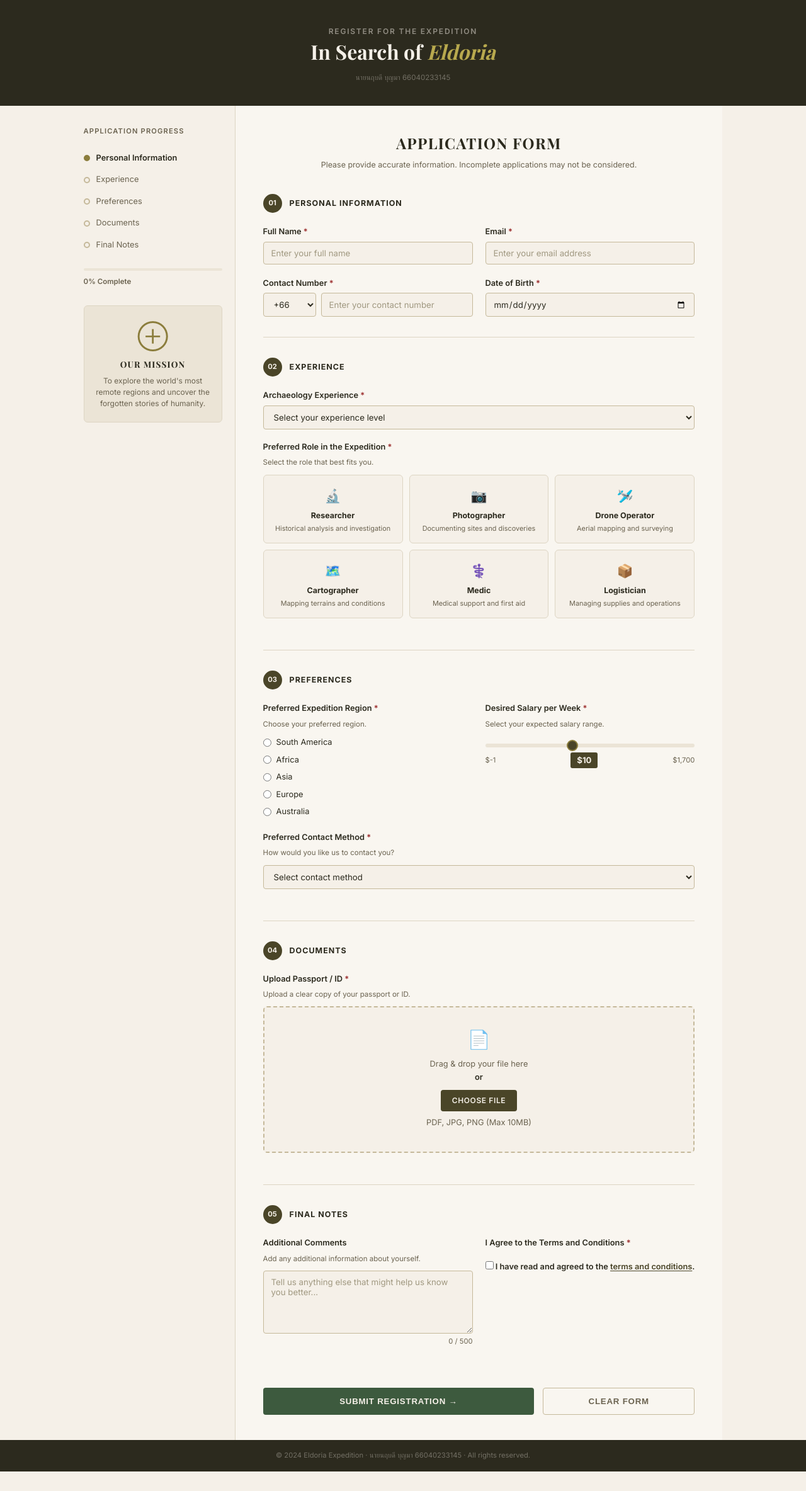
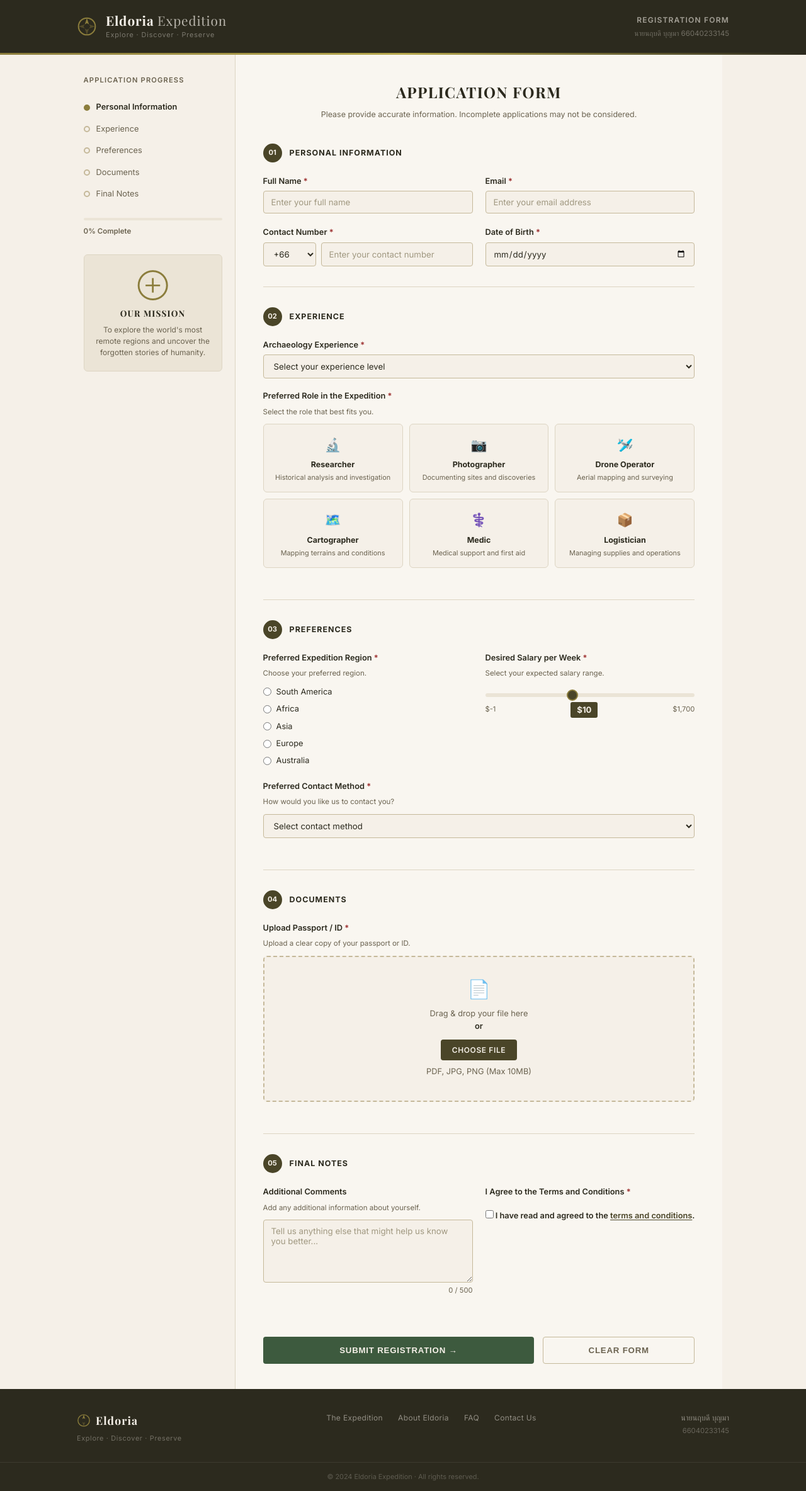
Before and after one commit to Birdie-1/form-testing, a plain HTML site: page index.html in a window 1280 px wide. Shown: the whole page at 63% size. Before the commit the page ends 2337 px from the top, so only its background shows below. Drawn offline with nearby package versions, Linux system fonts and the light colour scheme.

Commit message:
polish: professional header and footer
Header:
- Compass logo + brand name (Eldoria Expedition) on left
- Page name + student credit on right
- Gold accent bar underneath

Footer:
- 3-column layout: brand+tagline, nav links, student credit
- Subtle copyright bar at bottom
- Responsive: stacks on mobile

```diff
--- a/index.html
+++ b/index.html
@@ -13,9 +13,26 @@
 
     <!-- ========== HEADER ========== -->
     <header class="page-header">
-        <h1 class="page-title">Register for the Expedition</h1>
-        <p class="page-title-accent">In Search of <span>Eldoria</span></p>
-        <p class="page-credit">นายนฤบดี บุญมา 66040233145</p>
+        <div class="header-inner">
+            <div class="header-brand">
+                <svg class="header-logo" viewBox="0 0 24 24" width="32" height="32" fill="none" stroke="currentColor" stroke-width="1.5">
+                    <circle cx="12" cy="12" r="10"/>
+                    <polygon points="12,2 14.5,9.5 12,8 9.5,9.5" fill="currentColor" stroke="none"/>
+                    <polygon points="12,22 9.5,14.5 12,16 14.5,14.5" fill="currentColor" stroke="none" opacity="0.4"/>
+                    <polygon points="2,12 9.5,9.5 8,12 9.5,14.5" fill="currentColor" stroke="none" opacity="0.4"/>
+                    <polygon points="22,12 14.5,14.5 16,12 14.5,9.5" fill="currentColor" stroke="none" opacity="0.4"/>
+                </svg>
+                <div>
+                    <h1 class="header-title">Eldoria <span class="header-title-thin">Expedition</span></h1>
+                    <p class="header-tagline">Explore · Discover · Preserve</p>
+                </div>
+            </div>
+            <div class="header-info">
+                <p class="header-page-name">Registration Form</p>
+                <p class="header-credit">นายนฤบดี บุญมา 66040233145</p>
+            </div>
+        </div>
+        <div class="header-accent"></div>
     </header>
 
     <!-- ========== MAIN LAYOUT ========== -->
@@ -266,7 +283,32 @@
 
     <!-- ========== FOOTER ========== -->
     <footer class="footer">
-        <p>© 2024 Eldoria Expedition · นายนฤบดี บุญมา 66040233145 · All rights reserved.</p>
+        <div class="footer-main">
+            <div class="footer-brand">
+                <div class="footer-logo-row">
+                    <svg class="footer-logo-icon" viewBox="0 0 24 24" width="22" height="22" fill="none" stroke="currentColor" stroke-width="1.5">
+                        <circle cx="12" cy="12" r="10"/>
+                        <polygon points="12,2 14.5,9.5 12,8 9.5,9.5" fill="currentColor" stroke="none"/>
+                        <polygon points="12,22 9.5,14.5 12,16 14.5,14.5" fill="currentColor" stroke="none" opacity="0.4"/>
+                    </svg>
+                    <span class="footer-logo-text">Eldoria</span>
+                </div>
+                <p class="footer-tagline">Explore · Discover · Preserve</p>
+            </div>
+            <nav class="footer-links">
+                <a href="#">The Expedition</a>
+                <a href="#">About Eldoria</a>
+                <a href="#">FAQ</a>
+                <a href="#">Contact Us</a>
+            </nav>
+            <div class="footer-credit">
+                <p class="footer-credit-name">นายนฤบดี บุญมา</p>
+                <p class="footer-credit-id">66040233145</p>
+            </div>
+        </div>
+        <div class="footer-bottom">
+            <p>© 2024 Eldoria Expedition · All rights reserved.</p>
+        </div>
     </footer>
 
     <script src="script.js"></script>
--- a/style.css
+++ b/style.css
@@ -56,41 +56,74 @@ a {
 }
 
 /* ============================================
-   Page Header
+   Page Header — logo left, info right, accent bar
    ============================================ */
 .page-header {
     background: var(--dark-brown);
     color: var(--cream);
-    padding: 40px 40px 36px;
-    text-align: center;
 }
 
-.page-title {
-    font-family: var(--font-sans);
+.header-inner {
+    display: flex;
+    align-items: center;
+    justify-content: space-between;
+    max-width: 1100px;
+    margin: 0 auto;
+    padding: 20px 32px;
+}
+
+.header-brand {
+    display: flex;
+    align-items: center;
+    gap: 14px;
+}
+
+.header-logo {
+    color: var(--gold);
+    flex-shrink: 0;
+}
+
+.header-title {
+    font-family: var(--font-serif);
+    font-size: 1.3rem;
+    font-weight: 700;
+    letter-spacing: 0.04em;
+    line-height: 1.2;
+}
+
+.header-title-thin {
+    font-weight: 400;
+    opacity: 0.7;
+}
+
+.header-tagline {
+    font-size: 0.68rem;
+    color: rgba(245, 240, 232, 0.4);
+    letter-spacing: 0.08em;
+    margin-top: 2px;
+}
+
+.header-info {
+    text-align: right;
+}
+
+.header-page-name {
     font-size: 0.75rem;
     font-weight: 600;
     text-transform: uppercase;
-    letter-spacing: 0.15em;
-    color: rgba(245, 240, 232, 0.5);
-    margin-bottom: 4px;
+    letter-spacing: 0.1em;
+    color: rgba(245, 240, 232, 0.6);
 }
 
-.page-title-accent {
-    font-family: var(--font-serif);
-    font-size: 2rem;
-    font-weight: 700;
-    line-height: 1.2;
+.header-credit {
+    font-size: 0.72rem;
+    color: rgba(245, 240, 232, 0.35);
+    margin-top: 2px;
 }
 
-.page-title-accent span {
-    color: var(--gold-light);
-    font-style: italic;
-}
-
-.page-credit {
-    font-size: 0.72rem;
-    color: rgba(245, 240, 232, 0.35);
-    margin-top: 12px;
+.header-accent {
+    height: 3px;
+    background: linear-gradient(to right, var(--gold), var(--gold-light), transparent);
 }
 
 /* ============================================
@@ -672,17 +705,90 @@ input[type="range"]::-moz-range-thumb {
 }
 
 /* ============================================
-   Footer
+   Footer — 3 columns: brand, links, credit
    ============================================ */
 .footer {
     background: var(--dark-brown);
-    padding: 16px 32px;
+    color: rgba(245, 240, 232, 0.7);
+    margin-top: auto;
+}
+
+.footer-main {
+    display: flex;
+    justify-content: space-between;
+    align-items: start;
+    max-width: 1100px;
+    margin: 0 auto;
+    padding: 36px 32px 28px;
+    gap: 32px;
+}
+
+.footer-logo-row {
+    display: flex;
+    align-items: center;
+    gap: 8px;
+}
+
+.footer-logo-icon {
+    color: var(--gold);
+}
+
+.footer-logo-text {
+    font-family: var(--font-serif);
+    font-size: 1.1rem;
+    font-weight: 700;
+    color: var(--cream);
+    letter-spacing: 0.06em;
+}
+
+.footer-tagline {
+    font-size: 0.68rem;
+    color: rgba(245, 240, 232, 0.35);
+    letter-spacing: 0.06em;
+    margin-top: 6px;
+}
+
+.footer-links {
+    display: flex;
+    gap: 24px;
+}
+
+.footer-links a {
+    font-size: 0.75rem;
+    color: rgba(245, 240, 232, 0.5);
+    letter-spacing: 0.03em;
+    transition: color 0.15s;
+}
+
+.footer-links a:hover {
+    color: var(--gold-light);
+}
+
+.footer-credit {
+    text-align: right;
+}
+
+.footer-credit-name {
+    font-size: 0.78rem;
+    color: rgba(245, 240, 232, 0.5);
+    font-weight: 500;
+}
+
+.footer-credit-id {
+    font-size: 0.7rem;
+    color: rgba(245, 240, 232, 0.3);
+    margin-top: 2px;
+}
+
+.footer-bottom {
+    border-top: 1px solid rgba(245, 240, 232, 0.08);
+    padding: 14px 32px;
     text-align: center;
 }
 
-.footer p {
-    font-size: 0.7rem;
-    color: rgba(245, 240, 232, 0.35);
+.footer-bottom p {
+    font-size: 0.68rem;
+    color: rgba(245, 240, 232, 0.25);
 }
 
 /* ============================================
@@ -709,12 +815,19 @@ input[type="range"]::-moz-range-thumb {
 }
 
 @media (max-width: 560px) {
-    .page-header {
-        padding: 28px 20px 24px;
+    .header-inner {
+        flex-direction: column;
+        gap: 12px;
+        text-align: center;
+        padding: 16px 20px;
     }
 
-    .page-title-accent {
-        font-size: 1.5rem;
+    .header-brand {
+        justify-content: center;
+    }
+
+    .header-info {
+        text-align: center;
     }
 
     .form-row {
@@ -737,4 +850,22 @@ input[type="range"]::-moz-range-thumb {
         flex: none;
         width: 100%;
     }
+
+    .footer-main {
+        flex-direction: column;
+        align-items: center;
+        text-align: center;
+        gap: 20px;
+        padding: 28px 20px 20px;
+    }
+
+    .footer-links {
+        flex-wrap: wrap;
+        justify-content: center;
+        gap: 16px;
+    }
+
+    .footer-credit {
+        text-align: center;
+    }
 }
```
